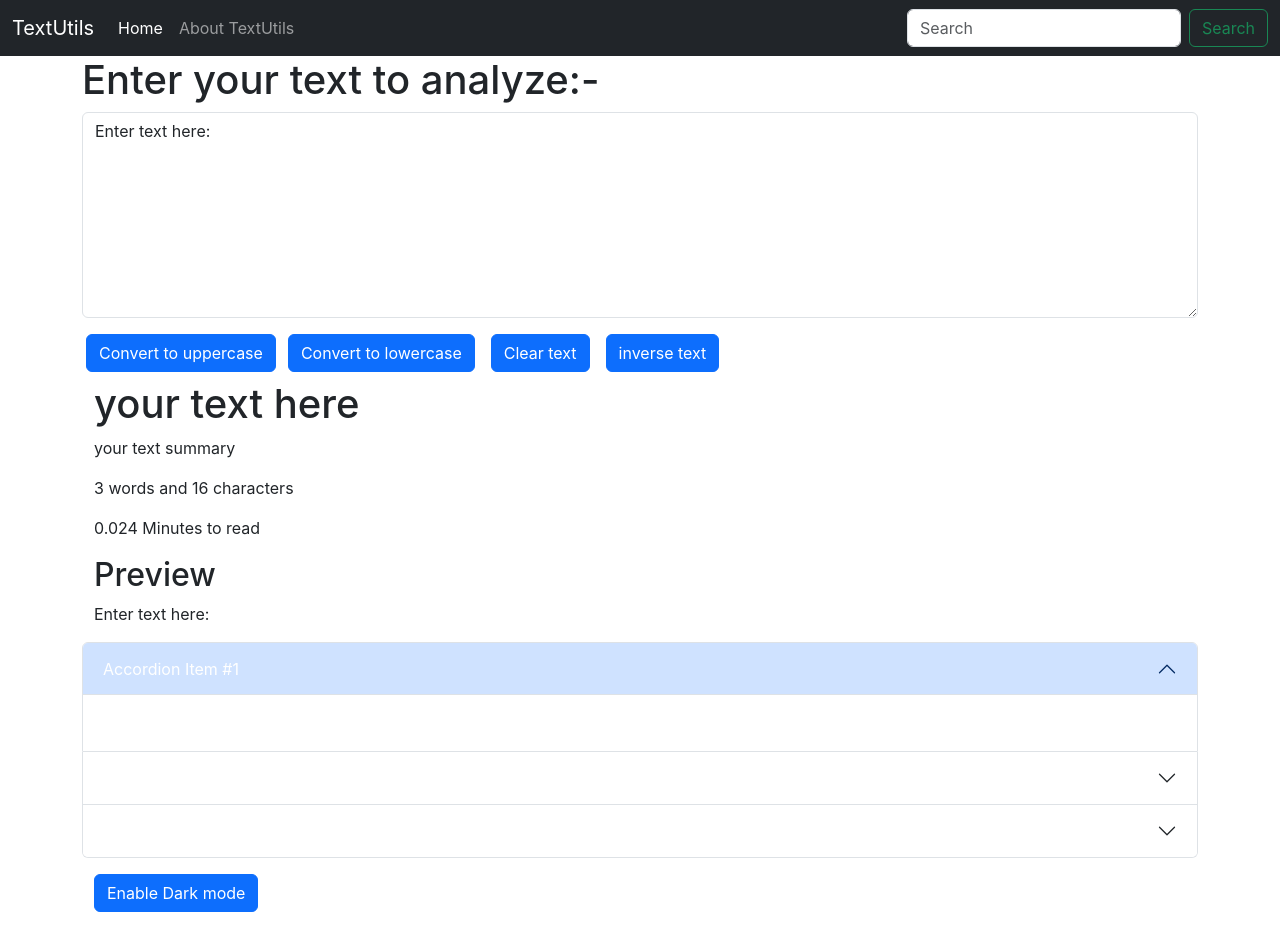
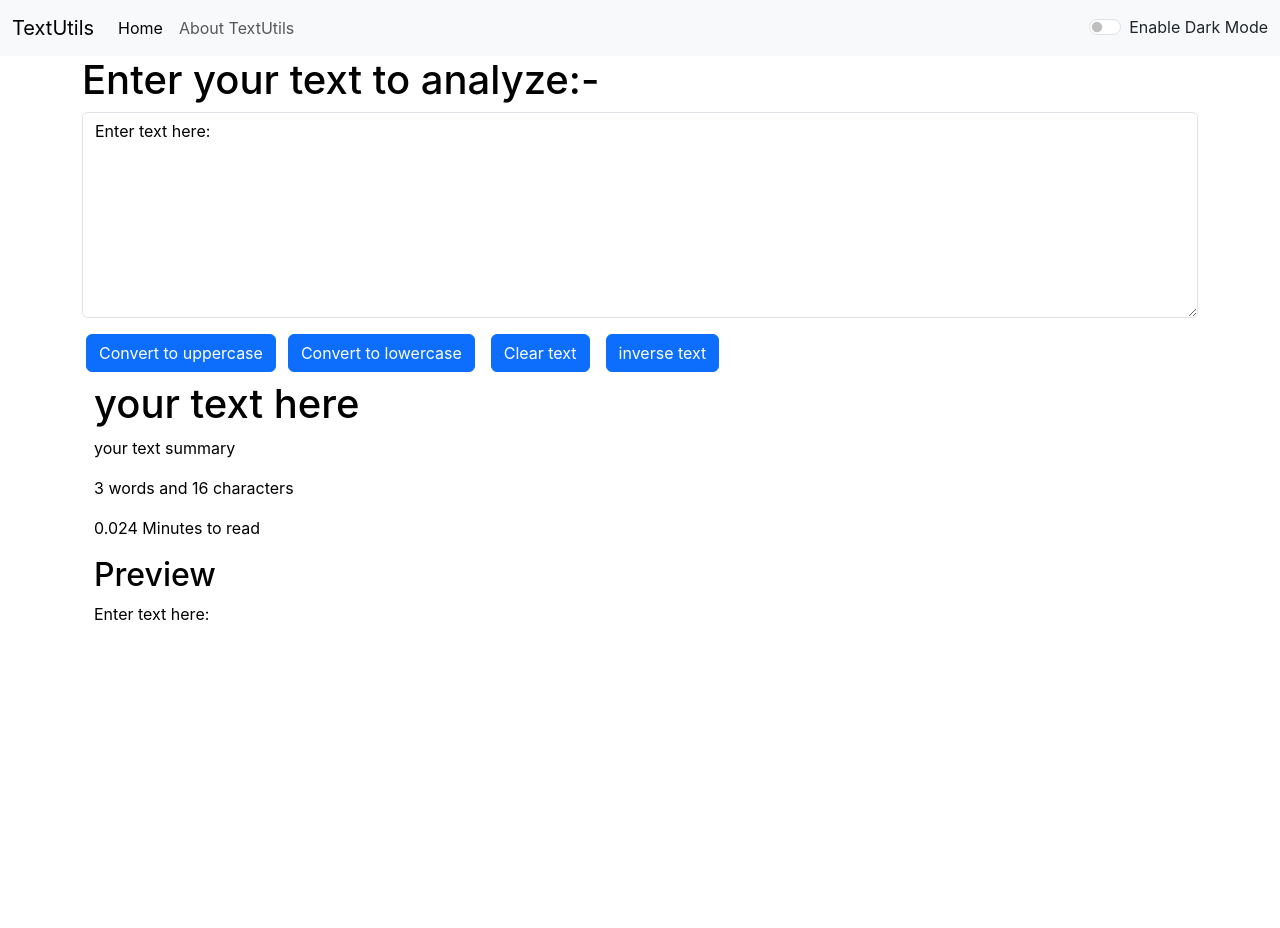
Before and after one commit to dharmik0711/React_project_1, a React (Create React App) app: page / in a window 1280 px wide. After the commit the page ends 800 px from the top, so only its background shows below. Built offline with nearby package versions, Linux system fonts and the light colour scheme.

Commit message:
Updated Dark mod and wrking fine added button in navbar to controll it

```diff
--- a/src/App.js
+++ b/src/App.js
@@ -1,16 +1,30 @@
+import { useState } from 'react';
 import './App.css';
-import About from './Components/About';
+// import About from './Components/About';
 import Navbar from './Components/Navbar';
 import TextForm from './Components/TextForm';
+
 function App() {
+  const [mode, setMode] = useState('light');
+const toggleMode = () => {
+  if (mode === 'light') {
+    setMode('dark');
+    document.body.style.backgroundColor = '#042743';
+  } else {
+    setMode('light');
+        document.body.style.backgroundColor = 'white';
+  }
+};
+
+
   return (
     <>
-<Navbar Title="TextUtils" About="About TextUtils" />
-<div className='container'>
-  <TextForm  heading = " Enter  your text to analyze:-"/>
-</div>
-<About></About>
-   </>
+      <Navbar Title="TextUtils" About="About TextUtils" mode={mode} toggleMode={toggleMode} />
+      <div className='container'>
+        <TextForm heading="Enter your text to analyze:-" mode={mode} />
+      </div>
+      {/* <About mode={mode} /> */}
+    </>
   );
 }
 
--- a/src/Components/Navbar.js
+++ b/src/Components/Navbar.js
@@ -1,10 +1,9 @@
-// Navbar.js
 import React from 'react';
 import PropTypes from 'prop-types';
 
 export default function Navbar(props) {
   return (
-    <nav className="navbar navbar-expand-lg navbar-dark bg-dark">
+    <nav className={`navbar navbar-expand-lg navbar-${props.mode} bg-${props.mode}`}>
       <div className="container-fluid">
         <a className="navbar-brand" href="#">{props.Title}</a>
         <button className="navbar-toggler" type="button" data-bs-toggle="collapse"
@@ -21,10 +20,13 @@
               <a className="nav-link" href="#">{props.About}</a>
             </li>
           </ul>
-          <form className="d-flex" role="search">
-            <input className="form-control me-2" type="search" placeholder="Search" aria-label="Search" />
-            <button className="btn btn-outline-success" type="submit">Search</button>
-          </form>
+
+          <div className="form-check form-switch text-${props.mode === 'light' ? 'dark' : 'light'}">
+            <input className="form-check-input" onClick={props.toggleMode} type="checkbox" id="flexSwitchCheckDefault" />
+            <label className="form-check-label" htmlFor="flexSwitchCheckDefault">
+              Enable Dark Mode
+            </label>
+          </div>
         </div>
       </div>
     </nav>
--- a/src/Components/TextForm.js
+++ b/src/Components/TextForm.js
@@ -38,13 +38,14 @@
 
 
   return (
-    <div>
+    <div style={{color : props.mode === 'dark' ? 'white' : 'black' }}>
       <h1>{props.heading}</h1>
       <div className="mb-3">
         <textarea
           className="form-control"
           value={text}
           onChange={handleOnChange}
+          style={{backgroundColor : props.mode === 'dark' ? 'grey' : 'white',color : props.mode === 'dark' ? 'white' : 'black'   }}
           id="mybox"
           rows="8">
         </textarea>
@@ -68,7 +69,7 @@
 <p>{text.split(" ").length} words and {text.length} characters</p>
 <p>{0.008 * text.split(" ").length} Minutes to read</p>
 <h2>Preview</h2>
-<p>{text}</p>    </div>
+<p>{text.length>0?text:"Enter your text to preview it here"}</p>    </div>
     </div>
 
 
```
